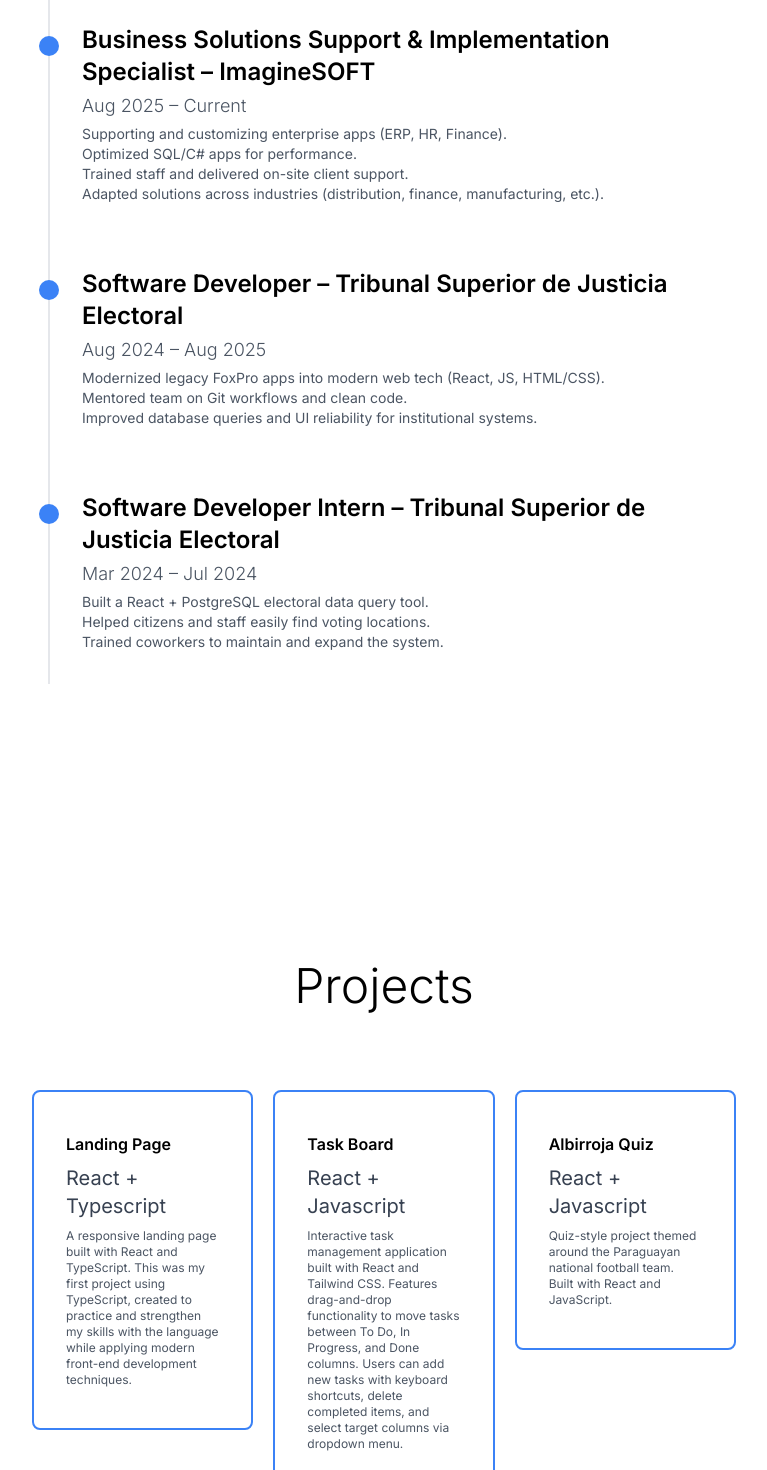
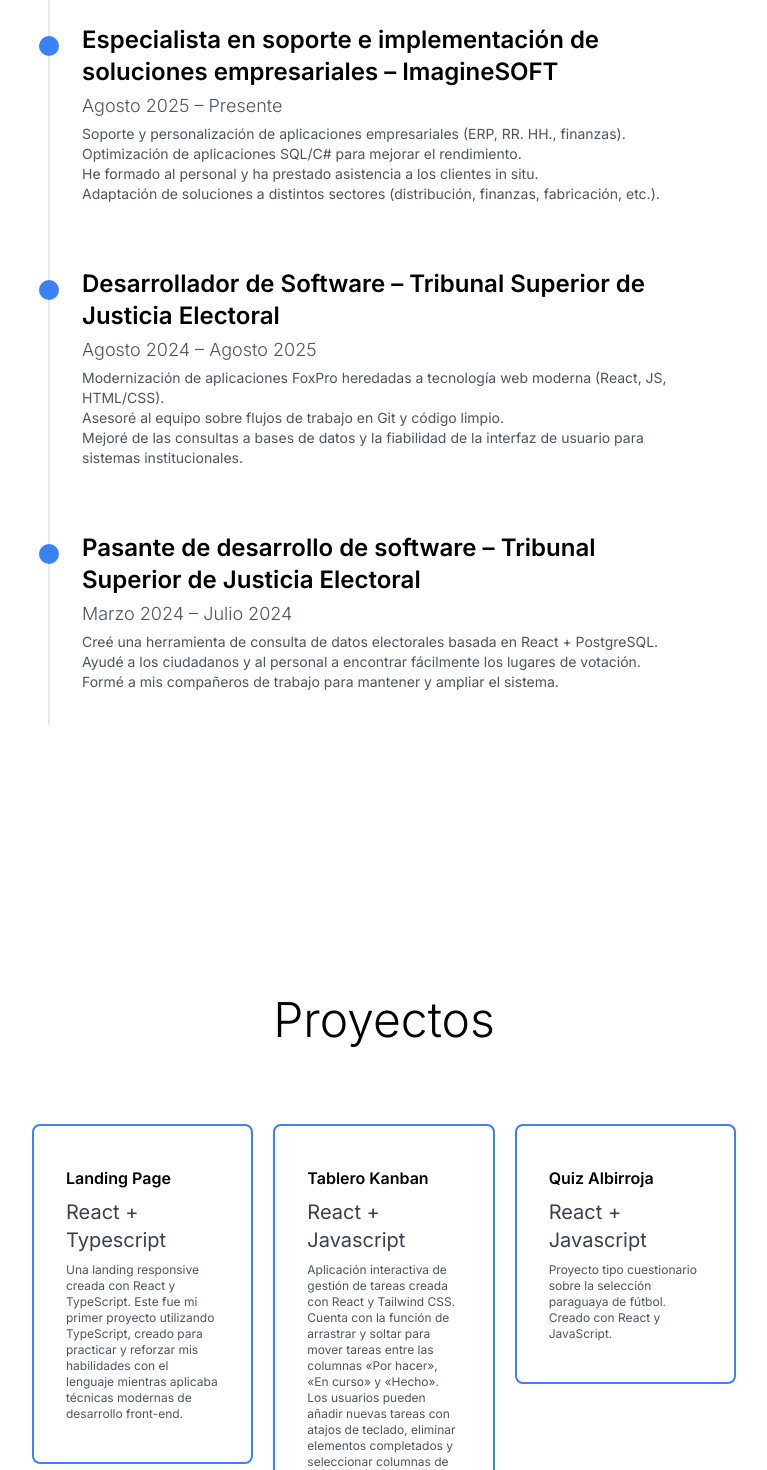
Before and after one commit to alexvillalbam/Portfolio, a React (Vite) app: page / in a window 1280 px wide. Shown: the part 1080-2550 px from the top of the page, without its empty margins (416-1183 px from the left). Built offline with nearby package versions, Linux system fonts and the light colour scheme.

Commit message:
traduccion

```diff
--- a/src/components/Contacts.jsx
+++ b/src/components/Contacts.jsx
@@ -4,7 +4,7 @@ const Contacts = () => {
   return (
     <div id='contacts' className='flex min-h-screen w-full flex-col items-center justify-center gap-16 p-8 '>
 
-    <h1 className='text-center text-6xl font-light text-blue-600'>Get in Touch</h1>
+    <h1 className='text-center text-6xl font-light text-blue-600'>Ponte en contacto</h1>
 
       <form className='flex w-full max-w-md flex-col gap-8 rounded-lg p-6 md:max-w-lg lg:max-w-xl'>
         <div className='flex flex-col gap-4'>
@@ -13,7 +13,7 @@ const Contacts = () => {
         </div>
 
         <textarea placeholder='Your Message' className='h-32 w-full resize-none rounded-lg border-2 border-blue-400 px-4 py-3 text-lg outline-none transition-all duration-200 hover:bg-blue-50 focus:ring-2 focus:ring-blue-500'></textarea>
-        <button className='rounded-lg border-2 border-blue-400 bg-blue-500 px-6 py-3 font-semibold text-white transition-all duration-200 hover:bg-blue-600'>Send Message</button>
+        <button className='rounded-lg border-2 border-blue-400 bg-blue-500 px-6 py-3 font-semibold text-white transition-all duration-200 hover:bg-blue-600'>Envia un mensaje</button>
       </form>
     </div>
   )
--- a/src/components/Experience.jsx
+++ b/src/components/Experience.jsx
@@ -1,21 +1,40 @@
-import React from 'react'
+import React from 'react';
 
 const Experience = () => {
   return (
-    <div id='experience' className='flex min-h-screen w-full flex-col itemsc items-center justify-center gap-20 p-14 md:p-20 lg:p-36'>
-      <h1 className='text-center text-5xl font-light'>Experience</h1>
+    <div
+      id='experience'
+      className='flex min-h-screen w-full flex-col itemsc items-center justify-center gap-20 p-14 md:p-20 lg:p-36'>
+      <h1 className='text-center text-5xl font-light'>Experiencia</h1>
 
       <div className='flex flex-col gap-0'>
         <div className='flex-1'>
           <div className='relative space-y-1 border-l-2 p-8 text-left'>
-            <h3 className='text-xl font-semibold md:text-2xl'>Business Solutions Support & Implementation Specialist – ImagineSOFT</h3>
-          <p className='font-light text-lg text-gray-600'>Aug 2025 – Current</p>
+            <h3 className='text-xl font-semibold md:text-2xl'>
+              Especialista en soporte e implementación de soluciones
+              empresariales – ImagineSOFT
+            </h3>
+            <p className='font-light text-lg text-gray-600'>
+              Agosto 2025 – Presente
+            </p>
             <p className='text-sm text-gray-600'>
               <ol>
-              <li>Supporting and customizing enterprise apps (ERP, HR, Finance).</li>
-              <li>Optimized SQL/C# apps for performance.</li>
-              <li>Trained staff and delivered on-site client support.</li>
-              <li>Adapted solutions across industries (distribution, finance, manufacturing, etc.).</li>
+                <li>
+                  Soporte y personalización de aplicaciones empresariales (ERP,
+                  RR. HH., finanzas).
+                </li>
+                <li>
+                  Optimización de aplicaciones SQL/C# para mejorar el
+                  rendimiento.
+                </li>
+                <li>
+                  He formado al personal y ha prestado asistencia a los clientes
+                  in situ.
+                </li>
+                <li>
+                  Adaptación de soluciones a distintos sectores (distribución,
+                  finanzas, fabricación, etc.).
+                </li>
               </ol>
             </p>
             <span className='absolute -left-[11px] top-10 h-5 w-5 rounded-full bg-blue-500'></span>
@@ -23,13 +42,27 @@ const Experience = () => {
         </div>
         <div className='flex-1'>
           <div className='relative space-y-1 border-l-2 p-8 text-left'>
-            <h3 className='text-xl font-semibold md:text-2xl'>Software Developer – Tribunal Superior de Justicia Electoral</h3>
-          <p className='font-light text-lg text-gray-600'>Aug 2024 – Aug 2025</p>
+            <h3 className='text-xl font-semibold md:text-2xl'>
+              Desarrollador de Software – Tribunal Superior de Justicia
+              Electoral
+            </h3>
+            <p className='font-light text-lg text-gray-600'>
+              Agosto 2024 – Agosto 2025
+            </p>
             <p className='text-sm text-gray-600'>
               <ol>
-              <li>Modernized legacy FoxPro apps into modern web tech (React, JS, HTML/CSS).</li>
-              <li>Mentored team on Git workflows and clean code.</li>
-              <li>Improved database queries and UI reliability for institutional systems.</li>
+                <li>
+                  Modernización de aplicaciones FoxPro heredadas a tecnología
+                  web moderna (React, JS, HTML/CSS).
+                </li>
+                <li>
+                  Asesoré al equipo sobre flujos de trabajo en Git y código
+                  limpio.
+                </li>
+                <li>
+                  Mejoré de las consultas a bases de datos y la fiabilidad de la
+                  interfaz de usuario para sistemas institucionales.
+                </li>
               </ol>
             </p>
             <span className='absolute -left-[11px] top-10 h-5 w-5 rounded-full bg-blue-500'></span>
@@ -37,13 +70,27 @@ const Experience = () => {
         </div>
         <div className='flex-1'>
           <div className='relative space-y-1 border-l-2 p-8 text-left'>
-            <h3 className='text-xl font-semibold md:text-2xl'>Software Developer Intern – Tribunal Superior de Justicia Electoral</h3>
-          <p className='font-light text-lg text-gray-600'>Mar 2024 – Jul 2024</p>
+            <h3 className='text-xl font-semibold md:text-2xl'>
+              Pasante de desarrollo de software – Tribunal Superior de Justicia
+              Electoral
+            </h3>
+            <p className='font-light text-lg text-gray-600'>
+              Marzo 2024 – Julio 2024
+            </p>
             <p className='text-sm text-gray-600'>
               <ol>
-              <li>Built a React + PostgreSQL electoral data query tool.</li>
-              <li>Helped citizens and staff easily find voting locations.</li>
-              <li>Trained coworkers to maintain and expand the system.</li>
+                <li>
+                  Creé una herramienta de consulta de datos electorales basada
+                  en React + PostgreSQL.
+                </li>
+                <li>
+                  Ayudé a los ciudadanos y al personal a encontrar fácilmente
+                  los lugares de votación.
+                </li>
+                <li>
+                  Formé a mis compañeros de trabajo para mantener y ampliar el
+                  sistema.
+                </li>
               </ol>
             </p>
             <span className='absolute -left-[11px] top-10 h-5 w-5 rounded-full bg-blue-500'></span>
@@ -52,7 +99,7 @@ const Experience = () => {
         <div className='flex-1'></div>
       </div>
     </div>
-  )
-}
+  );
+};
 
-export default Experience
+export default Experience;
--- a/src/components/HeaderLeft.jsx
+++ b/src/components/HeaderLeft.jsx
@@ -1,42 +1,59 @@
-import React from 'react'
-import { BiCode, BiHome, BiMailSend, BiRightArrowAlt, BiBriefcase } from 'react-icons/bi'
+import React from 'react';
+import {
+  BiCode,
+  BiHome,
+  BiMailSend,
+  BiRightArrowAlt,
+  BiBriefcase,
+} from 'react-icons/bi';
 
 const HeaderLeft = () => {
   return (
     <div className='md:flex-[1]'>
-
       <div className='min-h-screen top-0 hidden md:sticky md:flex justify-center items-center bg-blue-800 text-white'>
         <ul className='flex flex-col gap-10'>
-          {["home","experience","projects","contacts"].map((item) => (
-            <li key={item} className='flex items-center justify-start cursor-pointer font-medium transition-all duration-200 group sm:text-lg md:text-xl xl:text-3xl'>
+          {['home', 'experience', 'projects', 'contacts'].map((item) => (
+            <li
+              key={item}
+              className='flex items-center justify-start cursor-pointer font-medium transition-all duration-200 group sm:text-lg md:text-xl xl:text-3xl'>
               <BiRightArrowAlt className='text-4xl -translate-x-5 opacity-0 transform transition-all duration-200 group-hover:opacity-100 group-hover:translate-x-0' />
 
-              <a href={`#${item}`} className='transition-all duration-200 hover:translate-x-3'>{item}</a>
+              <a
+                href={`#${item}`}
+                className='transition-all duration-200 hover:translate-x-3'>
+                {item}
+              </a>
             </li>
           ))}
         </ul>
       </div>
 
       <div className='fixed left-0 right-0 top-0 z-10 flex justify-evenly bg-blue-800 p-5 text-white md:hidden'>
-        <a href="#home" className='flex flex-col items-center justify-center'>
-          <BiHome className='text-2xl'/>
-          <span className='text-xs'>Home</span>
+        <a href='#home' className='flex flex-col items-center justify-center'>
+          <BiHome className='text-2xl' />
+          <span className='text-xs'>Inicio</span>
         </a>
-        <a href="#experience" className='flex flex-col items-center justify-center'>
-          <BiBriefcase className='text-2xl'/>
-          <span className='text-xs'>Experience</span>
+        <a
+          href='#experience'
+          className='flex flex-col items-center justify-center'>
+          <BiBriefcase className='text-2xl' />
+          <span className='text-xs'>Experiencia</span>
         </a>
-        <a href="#projects" className='flex flex-col items-center justify-center'>
-          <BiCode className='text-2xl'/>
-          <span className='text-xs'>Projects</span>
+        <a
+          href='#projects'
+          className='flex flex-col items-center justify-center'>
+          <BiCode className='text-2xl' />
+          <span className='text-xs'>Proyectos</span>
         </a>
-        <a href="#contacts" className='flex flex-col items-center justify-center'>
-          <BiMailSend className='text-2xl'/>
-          <span className='text-xs'>Contacts</span>
+        <a
+          href='#contacts'
+          className='flex flex-col items-center justify-center'>
+          <BiMailSend className='text-2xl' />
+          <span className='text-xs'>Contacto</span>
         </a>
       </div>
     </div>
-  )
-}
+  );
+};
 
-export default HeaderLeft
+export default HeaderLeft;
--- a/src/components/Projects.jsx
+++ b/src/components/Projects.jsx
@@ -5,7 +5,7 @@ const Projects = () => {
     <div
       id='projects'
       className='min-h-screen w-full flex flex-col items-center justify-center gap-20 p-10 md:p-16 xl:p-32'>
-      <h1 className='text-center text-5xl font-light'>Projects</h1>
+      <h1 className='text-center text-5xl font-light'>Proyectos</h1>
 
       <div className='grid grid-cols-1 lg:grid-cols-2 xl:grid-cols-3 gap-5'>
         <a
@@ -17,10 +17,10 @@ const Projects = () => {
             <h1 className='text-3l font-semibold'>Landing Page</h1>
             <h3 className='text-xl text-gray-700'>React + Typescript</h3>
             <p className='text-xs text-gray-600'>
-              A responsive landing page built with React and TypeScript. This
-              was my first project using TypeScript, created to practice and
-              strengthen my skills with the language while applying modern
-              front-end development techniques.
+              Una landing responsive creada con React y TypeScript. Este fue mi
+              primer proyecto utilizando TypeScript, creado para practicar y
+              reforzar mis habilidades con el lenguaje mientras aplicaba
+              técnicas modernas de desarrollo front-end.
             </p>
           </div>
         </a>
@@ -30,14 +30,15 @@ const Projects = () => {
           rel='noopener noreferrer'
           className='block'>
           <div className='text-left space-y-2 border-2 hover:scale-105 transition-all duration-200 cursor-pointer px-8 py-10 border-blue-500 rounded-lg hover:bg-blue-50'>
-            <h1 className='text-3l font-semibold'>Task Board</h1>
+            <h1 className='text-3l font-semibold'>Tablero Kanban</h1>
             <h3 className='text-xl text-gray-700'>React + Javascript</h3>
             <p className='text-xs text-gray-600'>
-              Interactive task management application built with React and
-              Tailwind CSS. Features drag-and-drop functionality to move tasks
-              between To Do, In Progress, and Done columns. Users can add new
-              tasks with keyboard shortcuts, delete completed items, and select
-              target columns via dropdown menu.
+              Aplicación interactiva de gestión de tareas creada con React y
+              Tailwind CSS. Cuenta con la función de arrastrar y soltar para
+              mover tareas entre las columnas «Por hacer», «En curso» y «Hecho».
+              Los usuarios pueden añadir nuevas tareas con atajos de teclado,
+              eliminar elementos completados y seleccionar columnas de destino
+              mediante un menú desplegable.
             </p>
           </div>
         </a>
@@ -47,11 +48,11 @@ const Projects = () => {
           rel='noopener noreferrer'
           className='block'>
           <div className='text-left space-y-2 border-2 hover:scale-105 transition-all duration-200 cursor-pointer px-8 py-10 border-blue-500 rounded-lg hover:bg-blue-50'>
-            <h1 className='text-3l font-semibold'>Albirroja Quiz</h1>
+            <h1 className='text-3l font-semibold'>Quiz Albirroja</h1>
             <h3 className='text-xl text-gray-700'>React + Javascript</h3>
             <p className='text-xs text-gray-600'>
-              Quiz-style project themed around the Paraguayan national football
-              team. Built with React and JavaScript.
+              Proyecto tipo cuestionario sobre la selección paraguaya de fútbol.
+              Creado con React y JavaScript.
             </p>
           </div>
         </a>
```
Also changed, not shown: src/components/Home.jsx (+38 -15 lines). Lines whose indentation alone changed are shown as unchanged.
